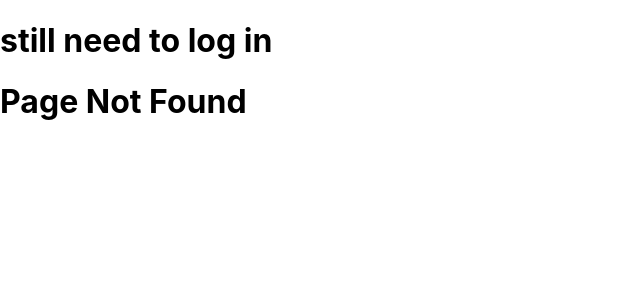
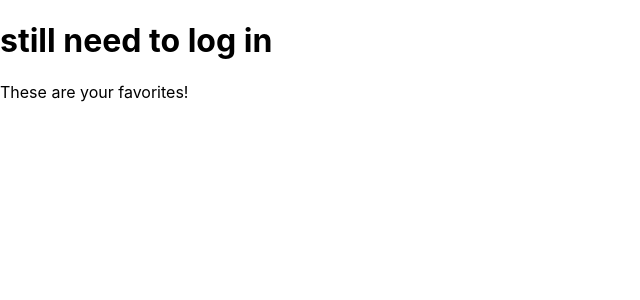
Before and after one commit to BHessel/p5fe, a React (Create React App) app: page /Favorites in a window 1280 px wide. Before the commit this address had no page. Shown: the top 300 px of the page, without its empty margins (0-640 px from the left). Built offline with nearby package versions, Linux system fonts and the light colour scheme.

Commit message:
link to favorites created. next will be add function

```diff
--- a/src/App.js
+++ b/src/App.js
@@ -6,6 +6,7 @@ import {
 } from "react-router-dom";
 import VideoContainer from './Containers/VideoContainer';
 import LoginForm from './Containers/LoginForm';
+import Favorites from './Containers/Favorites';
 import NotFound from './Presentational/NotFound';
 
 
@@ -43,6 +44,15 @@ export default function App() {
 
             />}
         />
+
+        <Route
+          exact path = '/Favorites'
+          render={() =>
+            <Favorites
+
+            />}
+        />
+
         <Route
           component={NotFound}
         />
--- /dev/null
+++ b/src/Containers/Favorites.jsx
@@ -0,0 +1,11 @@
+import React from 'react'
+
+const Favorites = () => {
+    return (
+        <div>
+            These are your favorites!
+        </div>
+    )
+}
+
+export default Favorites
--- a/src/Containers/VideoContainer.jsx
+++ b/src/Containers/VideoContainer.jsx
@@ -1,5 +1,6 @@
 import React, { useState, useEffect } from 'react'
 import VideoCard from '../Presentational/VideoCard'
+import { Link } from 'react-router-dom'
 
 
 const VideoContainer = () => {
@@ -28,6 +29,11 @@ const VideoContainer = () => {
             <div className="video-container">
                 <h2 className='video-header'>Welcome to Netflix MovieMatcher</h2>
                 <p className='video-subheader'>Scroll or search for shows and movies and watch the trailer in this app. If you like it, add it to your favorites list, and then connect with friends to see where your TV interests match! </p>
+
+                <div>
+                    <button><Link to='/Favorites'>See My Favorites</Link></button>
+                </div>
+
                     {videos.map((vid, i) =>
                         <div className={`vid-${i}`}>
                             <VideoCard
```
